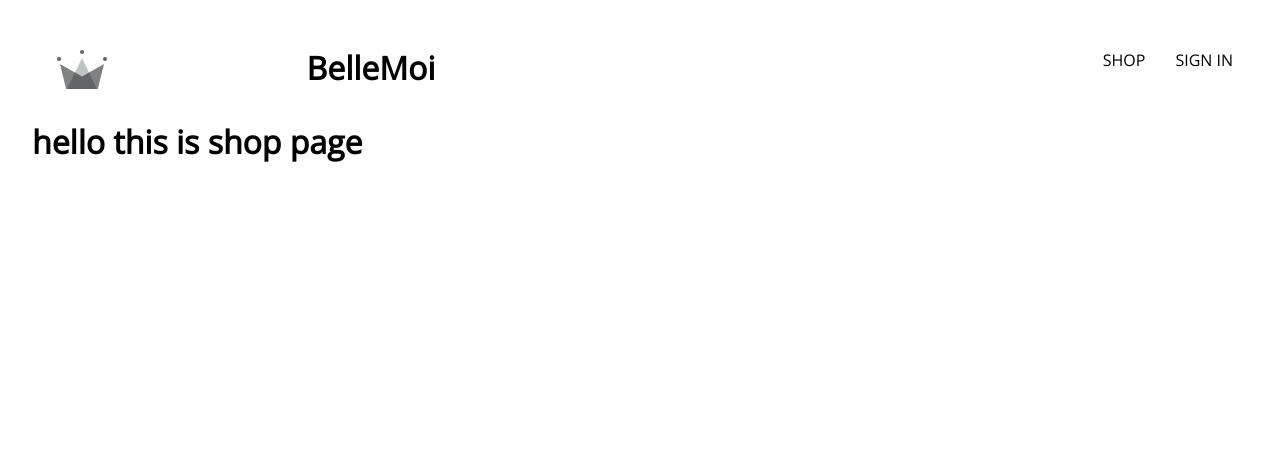
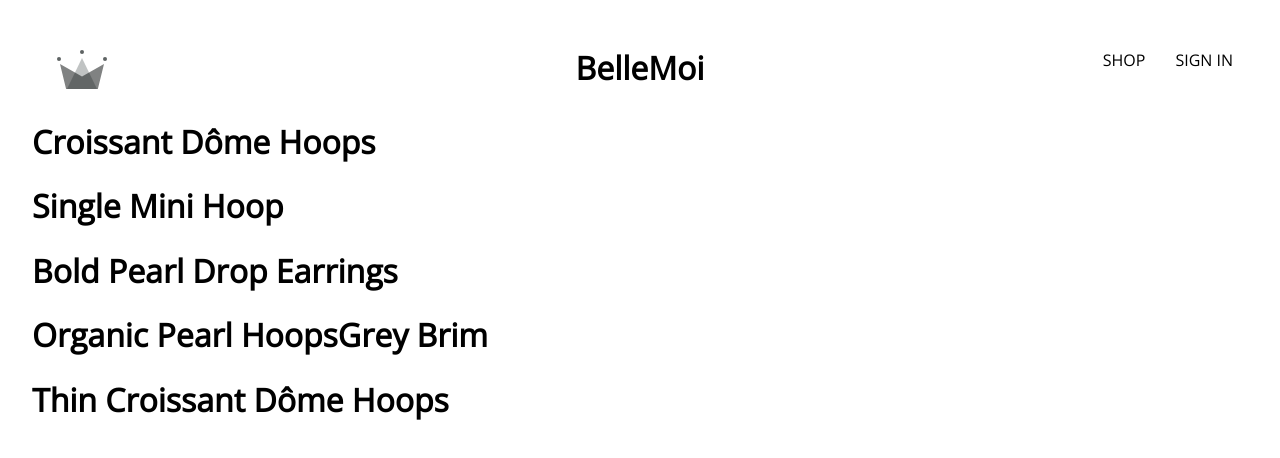
Before and after one commit to HuijunLu/BelleMoi, a React (Create React App) app: page /shop in a window 1280 px wide. Shown: the top 458 px of the page. Built offline with nearby package versions, Linux system fonts and the light colour scheme; no server answers.

Commit message:
add product context for mock shop data

```diff
--- a/src/App.js
+++ b/src/App.js
@@ -3,22 +3,18 @@ import {Routes, Route} from "react-router-dom";
 import Home from './routes/home/home.component.jsx';
 import Navbar from './routes/navbar/navbar.component.jsx'
 import Authentication from './routes/authentication/authentication.component.jsx'
+import Shop from './routes/shop/shop.component.jsx'
 
 const App = () => {
   // An <Outlet> should be used in parent route elements to render
   // their child route elements.
-  const Test = () => {
-    return (
-      <h1>hello this is shop page</h1>
-    )
-  }
 
   return (
     // wrap all the routes within Routes component
     <Routes>
       <Route path='/' element = {<Navbar></Navbar>}>
         <Route index element={<Home></Home>} />
-        <Route path ='shop' element={<Test></Test>}/>
+        <Route path ='shop' element={<Shop></Shop>}/>
         <Route path = 'auth' element={<Authentication></Authentication>}/>
       </Route>
     </Routes>
--- /dev/null
+++ b/src/contexts/product.context.jsx
@@ -0,0 +1,25 @@
+// context has two part: the actual data obj and
+// the provider component that wrap around the children components that have access to the context
+
+import { createContext, useState } from 'react'
+import PRODUCTS from '../shop-data.json'
+
+
+// as the actual value you want to access
+export const ProductContext = createContext({
+  products: [],
+  setProducts: () => null
+})
+
+
+//UserProvider tells us what components have access to the context
+export const ProductProvider = ({ children }) => {
+  const [products, setProducts] = useState(PRODUCTS);
+  const value = { products, setProducts }
+
+  return (
+    <ProductContext.Provider value={value}>
+      {children}
+    </ProductContext.Provider>
+  )
+}
--- a/src/index.js
+++ b/src/index.js
@@ -5,6 +5,7 @@ import './index.scss';
 
 import App from './App';
 import { UserProvider } from './contexts/user.context.jsx'
+import { ProductProvider } from './contexts/product.context.jsx'
 
 import reportWebVitals from './reportWebVitals';
 
@@ -13,7 +14,9 @@ root.render(
   <React.StrictMode>
      <BrowserRouter>
      <UserProvider>
-        <App />
+        <ProductProvider>
+          <App />
+        </ProductProvider>
      </UserProvider>
     </BrowserRouter>
   </React.StrictMode>
--- a/src/routes/navbar/navbar.styles.scss
+++ b/src/routes/navbar/navbar.styles.scss
@@ -7,12 +7,16 @@
 
   .logo-container {
     height: 100%;
-    width: 70px;
+    width: 30%;
     padding: 25px;
   }
 
+  .shopName-container {
+    width: 30%
+  }
+
   .nav-links-container {
-    width: 50%;
+    width: 30%;
     height: 100%;
     display: flex;
     align-items: center;
--- /dev/null
+++ b/src/routes/shop/shop.component.jsx
@@ -0,0 +1,23 @@
+// import Shop_Data from '../../shop-data.json'
+import { useContext } from 'react';
+
+import { ProductContext } from '../../contexts/product.context'
+
+const Shop = () => {
+
+  const { products } = useContext(ProductContext);
+
+  return (
+    <div>
+      {products.map(({id, name}) => {
+        return (
+          <div key={id}>
+            <h1>{name}</h1>
+          </div>
+        )
+      })}
+    </div>
+  )
+}
+
+export default Shop
--- /dev/null
+++ b/src/shop-data.json
@@ -0,0 +1,32 @@
+[
+  {
+    "id": 1,
+    "name": "Croissant Dôme Hoops",
+    "imageUrl": "https://static.mejuri.com/mejuri-com/image/fetch/c_scale,f_auto,q_60,w_1500/https://static.mejuri.com/legacy-front/production/system/spree/products/18383/original/0_CroissantDomeHoops_earring_v_hero_comp.jpg?1635171067",
+    "price": 78
+  },
+  {
+    "id": 2,
+    "name": "Single Mini Hoop",
+    "imageUrl": "https://static.mejuri.com/mejuri-com/image/fetch/c_scale,f_auto,q_60,w_1500/https://static.mejuri.com/legacy-front/production/system/spree/products/18051/original/SingleMiniHoop_Earrings_YG_Hero_2544.jpg?1605898879",
+    "price": 35
+  },
+  {
+    "id": 3,
+    "name": "Bold Pearl Drop Earrings",
+    "imageUrl": "https://static.mejuri.com/mejuri-com/image/fetch/c_scale,f_auto,q_60,w_1500/https://static.mejuri.com/legacy-front/production/system/spree/products/26590/original/0-Derisk_BoldPearlDropEarrings_V_FLATLAY_269.jpg?1666098964",
+    "price": 98
+  },
+  {
+    "id": 4,
+    "name": "Organic Pearl HoopsGrey Brim",
+    "imageUrl": "https://static.mejuri.com/mejuri-com/image/fetch/c_scale,f_auto,q_60,w_1500/https://static.mejuri.com/legacy-front/production/system/spree/products/17007/original/OrganicPearlHoops_earrings_v_hero_1240.jpg?1605794379",
+    "price": 25
+  },
+  {
+    "id": 5,
+    "name": "Thin Croissant Dôme Hoops",
+    "imageUrl": "https://static.mejuri.com/mejuri-com/image/fetch/c_scale,f_auto,q_60,w_1500/https://static.mejuri.com/legacy-front/production/system/spree/products/18853/original/CroissantEvolution_hoops_v_hero.jpg?1609769693",
+    "price": 78
+  }
+]
```
